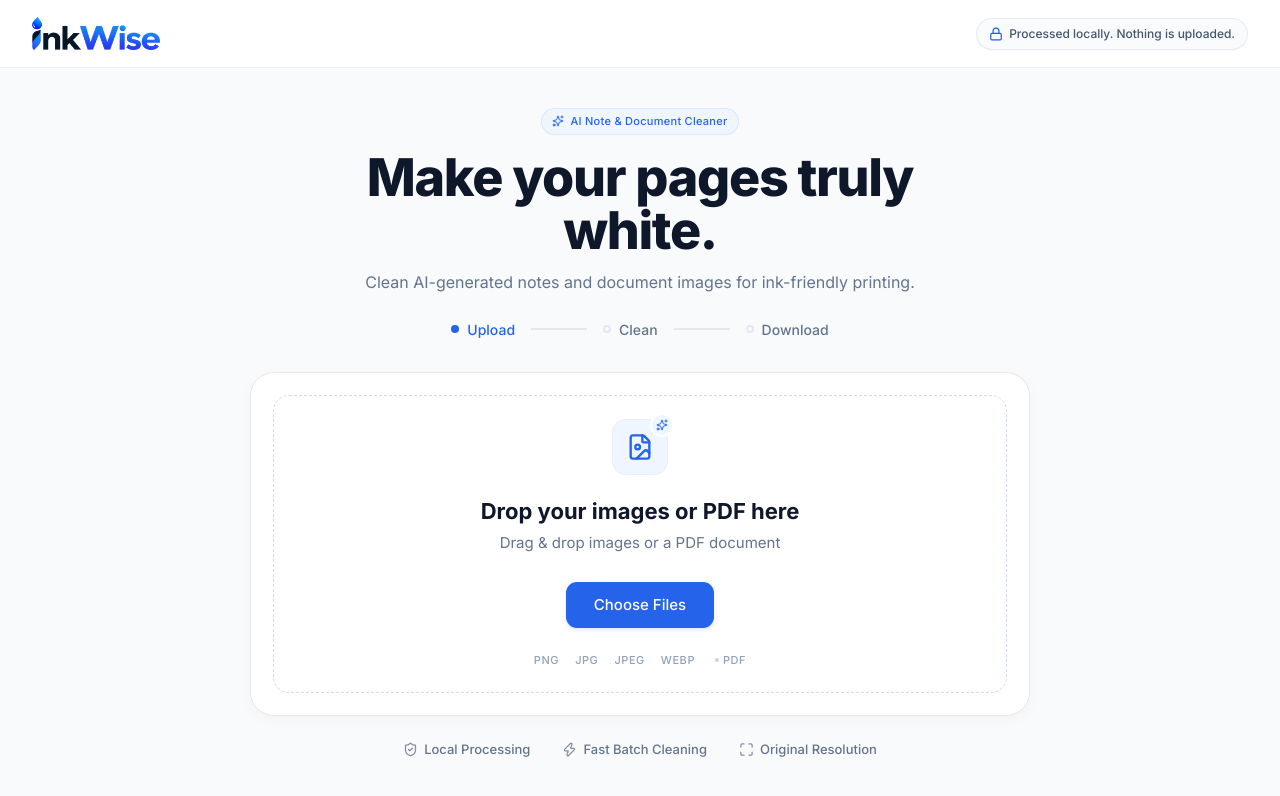
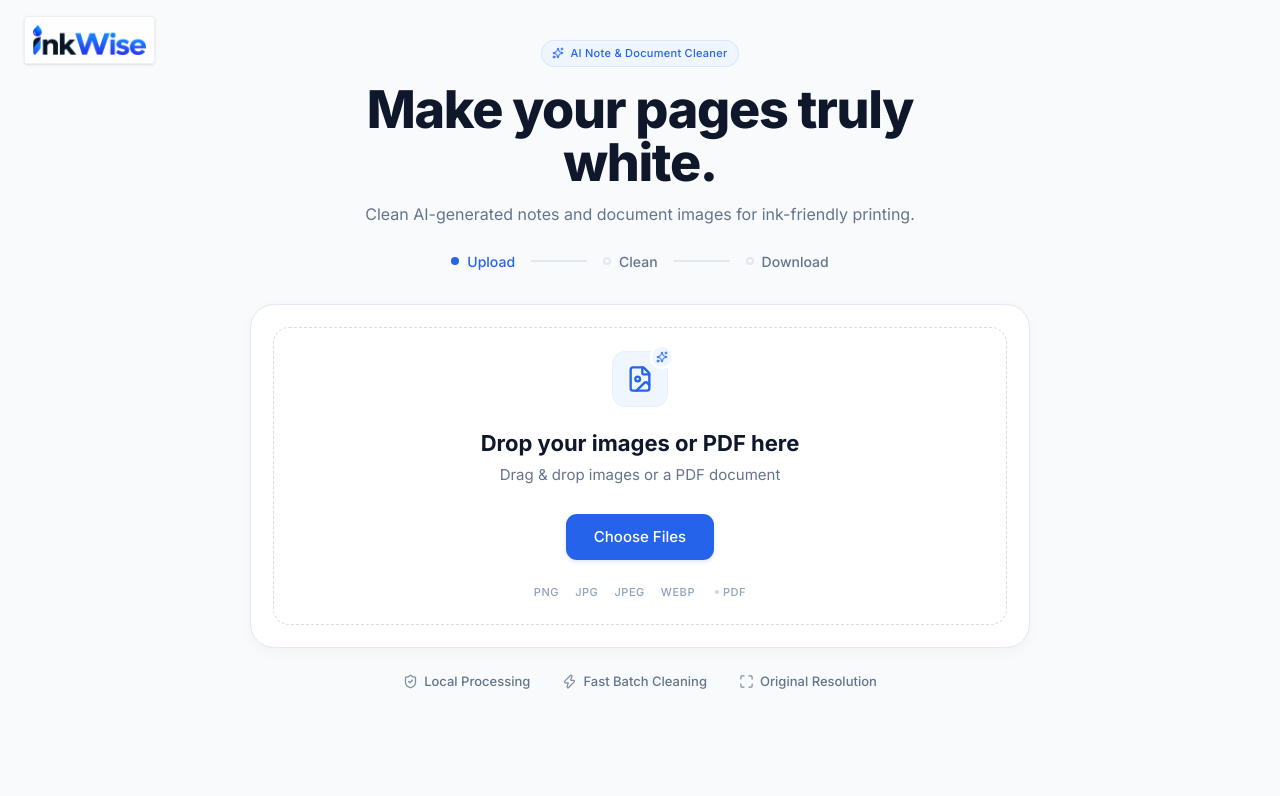
Before and after one commit to MohammedShakib/InkWise, a Next.js app: page / in a window 1280 px wide. Shown: the top 796 px of the page. Built offline with nearby package versions, Linux system fonts and the light colour scheme.

Commit message:
style: remove global navbar to reclaim vertical space

```diff
--- a/src/components/inkwise/DocumentGrid.tsx
+++ b/src/components/inkwise/DocumentGrid.tsx
@@ -140,7 +140,7 @@ export default function DocumentGrid() {
   );
 
   return (
-    <div className="flex-1 overflow-y-auto bg-[#F8FAFC] p-6 md:p-10 relative">
+    <div className="flex-1 overflow-y-auto bg-[#F8FAFC] p-6 pt-16 md:p-10 md:pt-20 relative">
       <div className="max-w-[1400px] mx-auto pb-24">
         <DndContext
           sensors={sensors}
--- a/src/components/inkwise/Header.tsx
+++ b/src/components/inkwise/Header.tsx
@@ -8,22 +8,14 @@ export default function Header() {
   const { clearAll } = useInkWise();
 
   return (
-    <header className="h-[64px] md:h-[68px] flex items-center justify-between px-4 md:px-8 border-b border-slate-200/60 bg-white/95 backdrop-blur-md sticky top-0 z-50">
+    <div className="absolute top-4 left-4 md:left-6 z-50">
       <button
         onClick={clearAll}
-        className="flex items-center hover:opacity-80 transition-opacity outline-none focus-visible:ring-2 focus-visible:ring-blue-500 rounded-sm"
+        className="flex items-center hover:opacity-80 transition-opacity outline-none focus-visible:ring-2 focus-visible:ring-blue-500 rounded-sm bg-white/80 backdrop-blur-sm p-2 rounded-lg shadow-sm border border-slate-200/60"
         title="Go to Home"
       >
-        <Image src="/logo.png" alt="InkWise" width={105} height={32} className="object-contain h-[30px] md:h-[34px] w-auto" priority />
+        <Image src="/logo.png" alt="InkWise" width={105} height={32} className="object-contain h-[26px] md:h-[30px] w-auto" priority />
       </button>
-
-      <div className="flex items-center rounded-full border border-slate-200/80 bg-slate-50/80 px-3 py-1.5 shadow-[0_1px_2px_rgba(0,0,0,0.02)]">
-        <Lock className="mr-1.5 h-3.5 w-3.5 text-blue-600" />
-        <span className="text-[12px] font-medium text-slate-600">
-          Processed locally
-          <span className="hidden sm:inline">. Nothing is uploaded.</span>
-        </span>
-      </div>
-    </header>
+    </div>
   );
 }
--- a/src/components/inkwise/pdf/PdfPageList.tsx
+++ b/src/components/inkwise/pdf/PdfPageList.tsx
@@ -30,7 +30,7 @@ export default function PdfPageList({ pdfDoc, numPages, selectedPage, onSelectPa
 
   return (
     <div className="flex-1 flex flex-col h-full bg-slate-50 border-r border-slate-200">
-      <div className="p-4 border-b border-slate-200 bg-white">
+      <div className="p-4 pt-16 border-b border-slate-200 bg-white">
         <h3 className="font-semibold text-slate-800 text-[14px] truncate" title={pdfFile?.name}>{pdfFile?.name}</h3>
         <p className="text-[12px] text-slate-500 mt-0.5">{numPages} pages • {(pdfFile?.size! / (1024*1024)).toFixed(2)} MB</p>
       </div>
```
